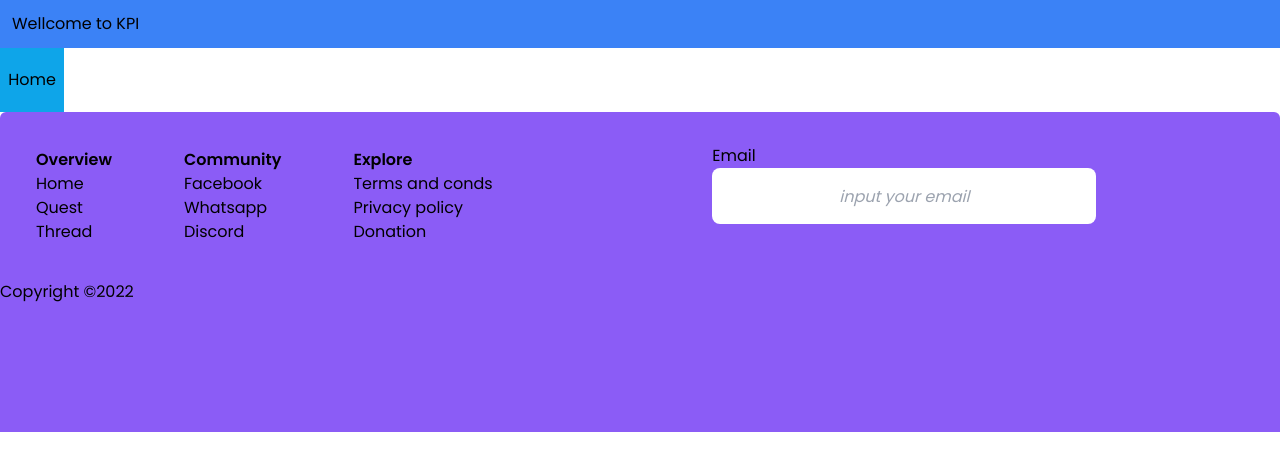
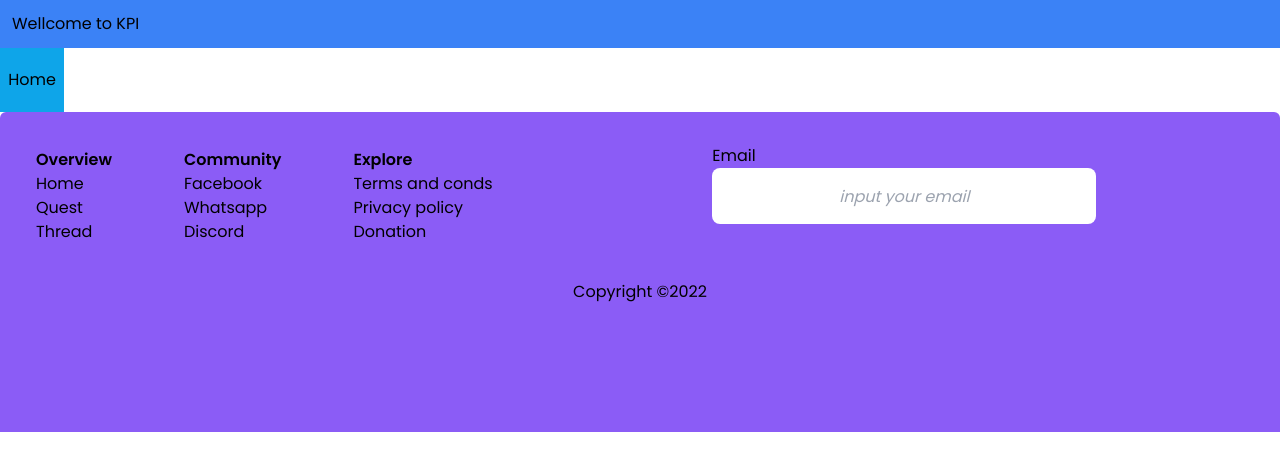
Before and after one commit to MuhammadAlwan30/KPI-Web, a Next.js app: page / in a window 1280 px wide. Shown: the top 470 px of the page. Built offline with nearby package versions, Linux system fonts and the light colour scheme.

Commit message:
chsnge to display block

```diff
--- a/components/Footer.js
+++ b/components/Footer.js
@@ -34,7 +34,7 @@ const Footer = () => {
   </div>
 
     </div>
-    <span className="text-center m-auto font-sans"> Copyright &copy;{copyrightYear}</span>
+    <span className="text-center m-auto block font-sans"> Copyright &copy;{copyrightYear}</span>
   </footer>
  )
 }
```
